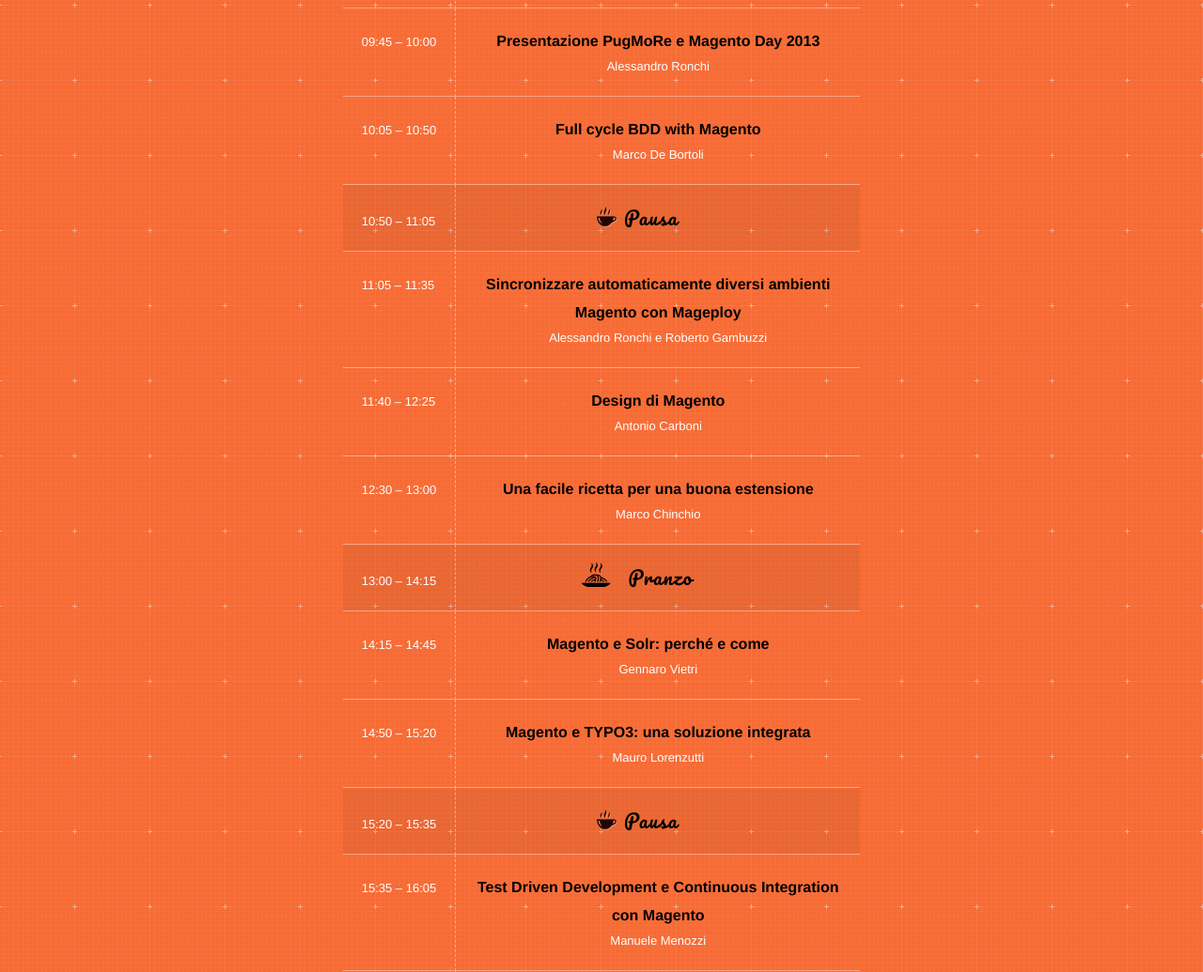
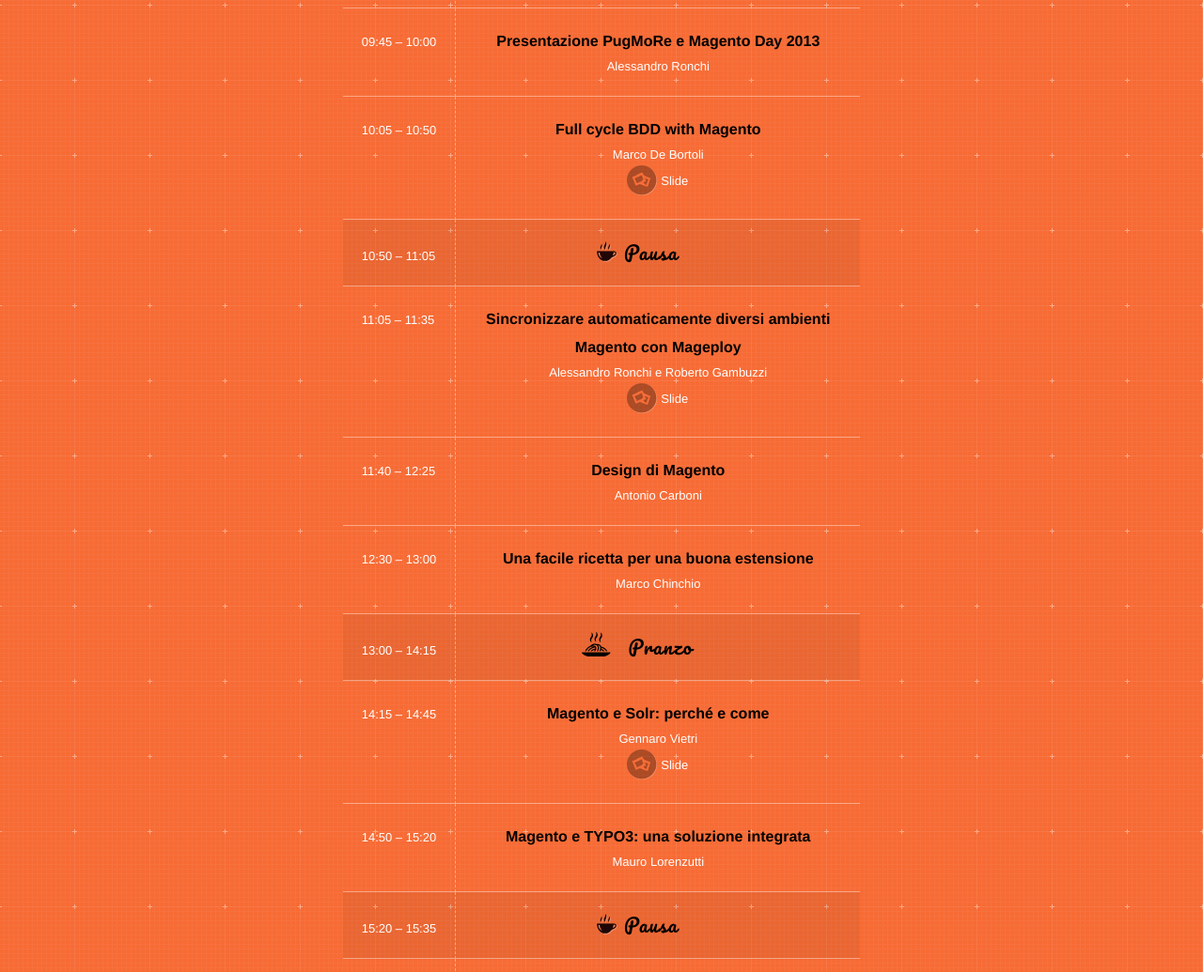
Before and after one commit to GrUSP/2013.mageday.it, a plain HTML site: page index.html in a window 1280 px wide. Shown: the part 1755-2790 px from the top of the page at 94% size. Drawn offline with nearby package versions, Linux system fonts and the light colour scheme; some packages are replaced by stand-ins of ours.

Commit message:
aggiunte slide di de bortoli, ronchi gambuzzi e vietri

```diff
--- a/index.html
+++ b/index.html
@@ -252,7 +252,7 @@
                                     <td>
                                         <h4><a rel="tooltip" onclick="javascript:return(false);" href="#" title="Given three days, a problem to solve, a group of amazing and clever minds, food and enough caffeine to be converted into code. You will end up with an interesting proof of concept if not perfectly working tools. BehatMage and MageSpec are exactly that, the result of a desire to make development easier, fun and more productive. This talk will take the audience through the reasons and ideas behind these tools, their current status following the hackathon and future plans. Testing has never been so easy and you no longer have any excuse not to do it. The great architecture and clean code is a happy byproduct of a simple approach that the tools facilitate. Best of all these tools are 100% open source and can be used and extended by all attendees.">Full cycle BDD with Magento</a></h4>
                                         <a title="Marco De Bortoli" href="http://twitter.com/__debo">Marco De Bortoli</a><br/>
-                                        <!-- <a href="http://www.slideshare.net/" title="" class="slides">Slide</a> -->
+                                        <a href="https://speakerdeck.com/marcodebortoli/bdd-with-magento" title="Full cycle BDD with Magento" class="slides">Slide</a>
                                     </td>
                                 </tr>
 
@@ -268,7 +268,7 @@
                                     <td>
                                         <h4><a rel="tooltip" onclick="javascript:return(false);" href="#" title="Mageploy è una estensione open source ideata da alcuni membri del PUG Mo-Re che consente di automatizzare la sincronizzazione di dati tra diversi ambienti Magento in modo semplice. Oggi come oggi non esiste un modo di ottenere lo stesso risultato senza scrivere codice negli install script di Magento, rischiando di introdurre bug oltre che aumentando la base di codice da manutenere. Mageploy agisce come un macro recorder, traccia le azioni compiute sull'Admin Panel e consente di replicarle sui diversi ambienti. Lo scopo della presentazione è quello di spiegare come funziona e come si possono estendere le sue funzionalità.">Sincronizzare automaticamente diversi ambienti Magento con Mageploy</a></h4>
                                         <a href="http://twitter.com/aleron75" title="Alessandro Ronchi">Alessandro Ronchi</a> e <a href="http://www.gbinside.com" title="Roberto Gambuzzi">Roberto Gambuzzi</a> <br />
-                                        <!-- <a href="http://www.slideshare.net/" title="" class="slides">Slide</a> -->
+                                        <a href="http://www.slideshare.net/aleron75/mageploy-mageday-2013" title="Sincronizzare automaticamente diversi ambienti Magento con Mageploy" class="slides">Slide</a>
                                     </td>
                                 </tr>
 
@@ -305,7 +305,7 @@ Ricorda: &quot;Il cibo trova sempre coloro che amano cucinare!&quot; (Ratatouill
                                         <h4><a rel="tooltip" onclick="javascript:return(false);" href="#" title="Magento è la piattaforma opensource di ecommerce più conosciuta e diffusa. Apache Solr è una piattaforma opensource di ricerca basata su Lucene con caratteristiche di classe enterprise, tra le quali ricerca fulltext e gestione automatica delle facet.
 In questa presentazione vedremo quali sono i vantaggi di un'integrazione tra Solr e Magento e quali sono le opzioni oggi disponibili per realizzare questa integrazione.">Magento e Solr: perché e come</a></h4>
                                         <a href="http://twitter.com/kesonno" title="Gennaro Vietri">Gennaro Vietri</a><br />
-                                        <!-- <a href="http://www.slideshare.net/" title="" class="slides">Slide</a> -->
+                                        <a href="http://www.slideshare.net/kesonno/magento-solr" title=">Magento e Solr: perché e come" class="slides">Slide</a>
                                     </td>
                                 </tr>
 
```
